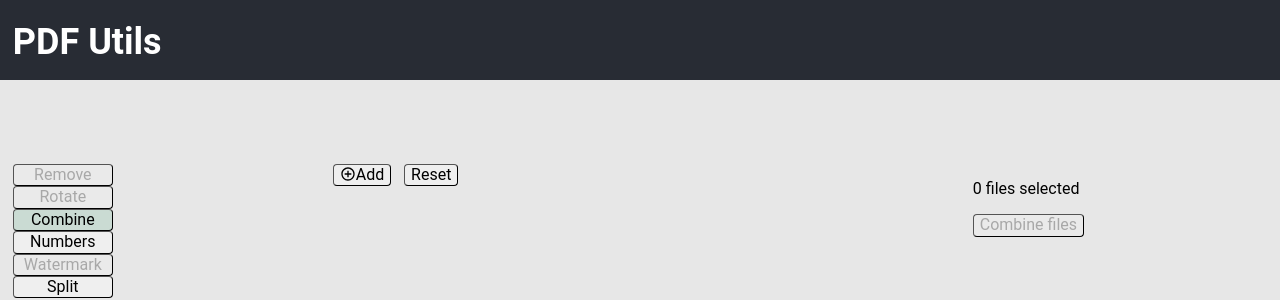
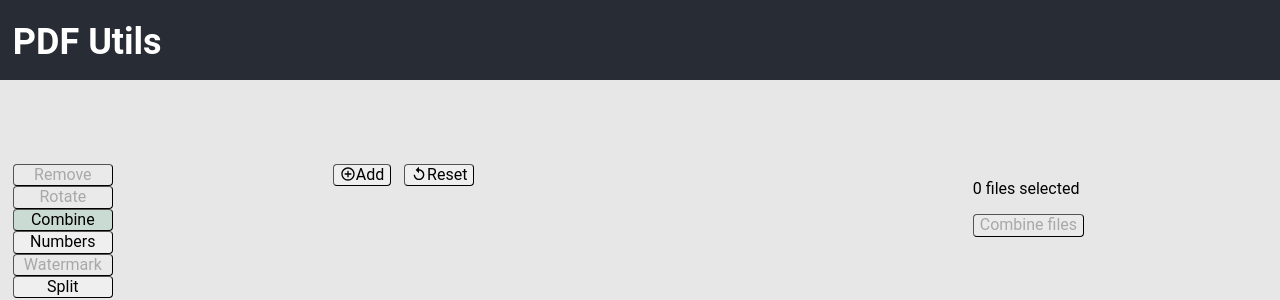
Before and after one commit to c1b3rt00lk1t/pdf-poc, a React (Vite) app: page / in a window 1280 px wide. Shown: the top 300 px of the page. Built offline with nearby package versions, Linux system fonts and the light colour scheme.

Commit message:
Add reset icon

```diff
--- a/src/components/FileSelection.tsx
+++ b/src/components/FileSelection.tsx
@@ -7,7 +7,7 @@ import { useRef } from "react";
 import { Action } from "../types";
 import styles from "./FileSelection.module.css";
 import FileList from "./FileList";
-import { MdAddCircleOutline } from "react-icons/md";
+import { MdAddCircleOutline, MdOutlineReplay } from "react-icons/md";
 
 export interface FileSelectionProps {
   files: File[];
@@ -63,7 +63,8 @@ const FileSelection = ({
             resetInput(refInput);
           }}
         >
-          Reset
+          <MdOutlineReplay />
+          <span>Reset </span>
         </button>
       </div>
       <FileList
```
